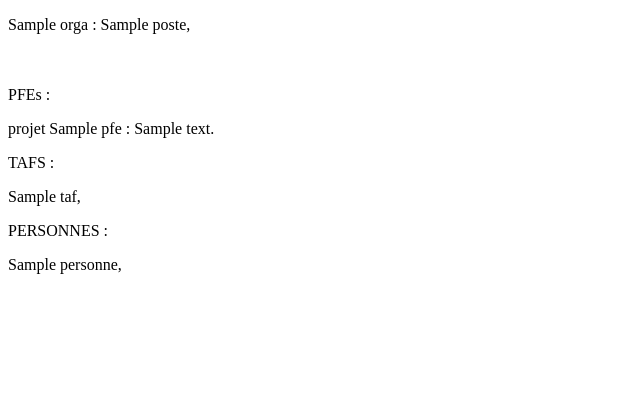
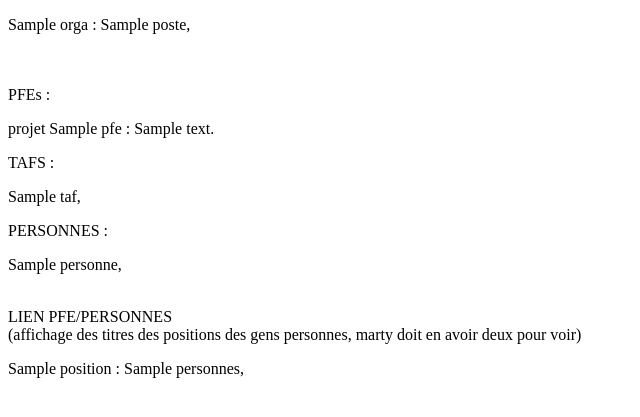
Before and after one commit to nlnTessi07/ue_web_maillard_tessier, a Python web app: template templates/testPrint.html.jinja2 in a window 1280 px wide. Shown: the part 352-769 px from the top of the page, without its empty margins (0-640 px from the left). Run offline with Jinja, Linux system fonts and the light colour scheme; the template is opened without the code that fills it: most values are stand-ins (such as "Sample title", 1, 10 or a date in 2020).

Commit message:
Nolann : Création et Affichage du lien  Positions/Personnes (affichage de la liste des personnes avec un titre) OK

```diff
--- a/templates/testPrint.html.jinja2
+++ b/templates/testPrint.html.jinja2
@@ -50,6 +50,14 @@
         {% for t in personnes %}
              {{ t.name }},
         {% endfor %}
+    <br><br>
+    </div>
+    <div>
+        <p>LIEN PFE/PERSONNES <br>(affichage des titres des positions des
+            gens personnes, marty doit en avoir deux pour voir)</p>
+        {% for p in positions %}
+             {{ p.titre }} : {{ p.personnes }},
+        {% endfor %}
     </div>
 
 
```
